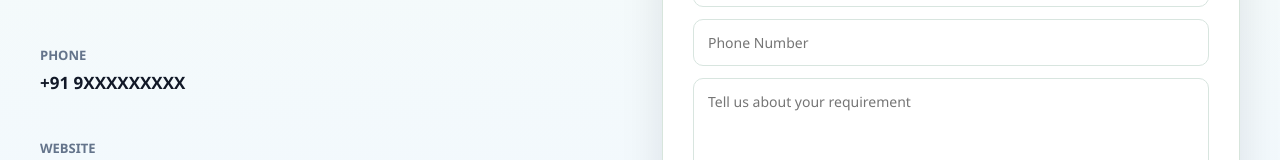
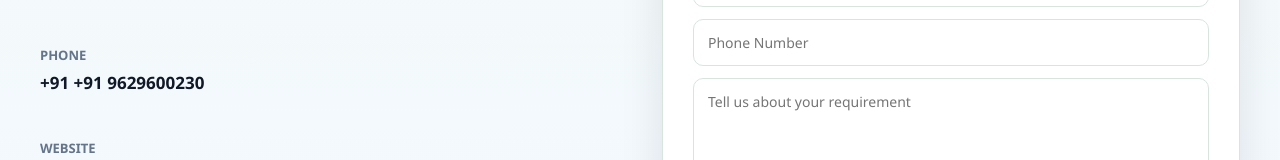
Before and after one commit to technovahub2025/nexion, a React (Vite) app: page / in a window 1280 px wide. Shown: the part 6309-6469 px from the top of the page. Built offline with nearby package versions, Linux system fonts and the light colour scheme.

Commit message:
number_added

```diff
--- a/src/Contact.jsx
+++ b/src/Contact.jsx
@@ -19,7 +19,7 @@ export const Contact = () => {
 
             <div>
               <span>Phone</span>
-              <p>+91 9XXXXXXXXX</p>
+              <p>+91 +91 9629600230</p>
             </div>
           </div>
 
```
